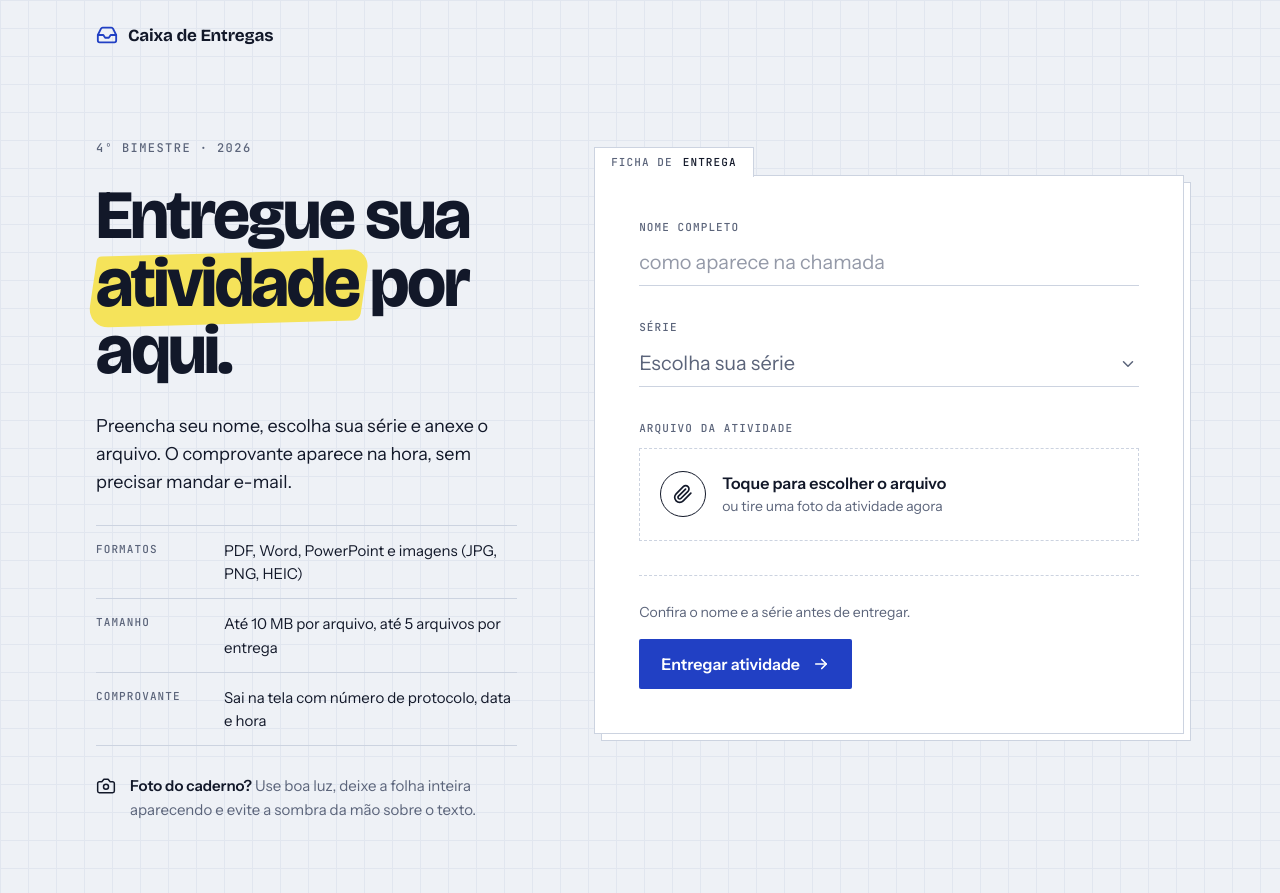
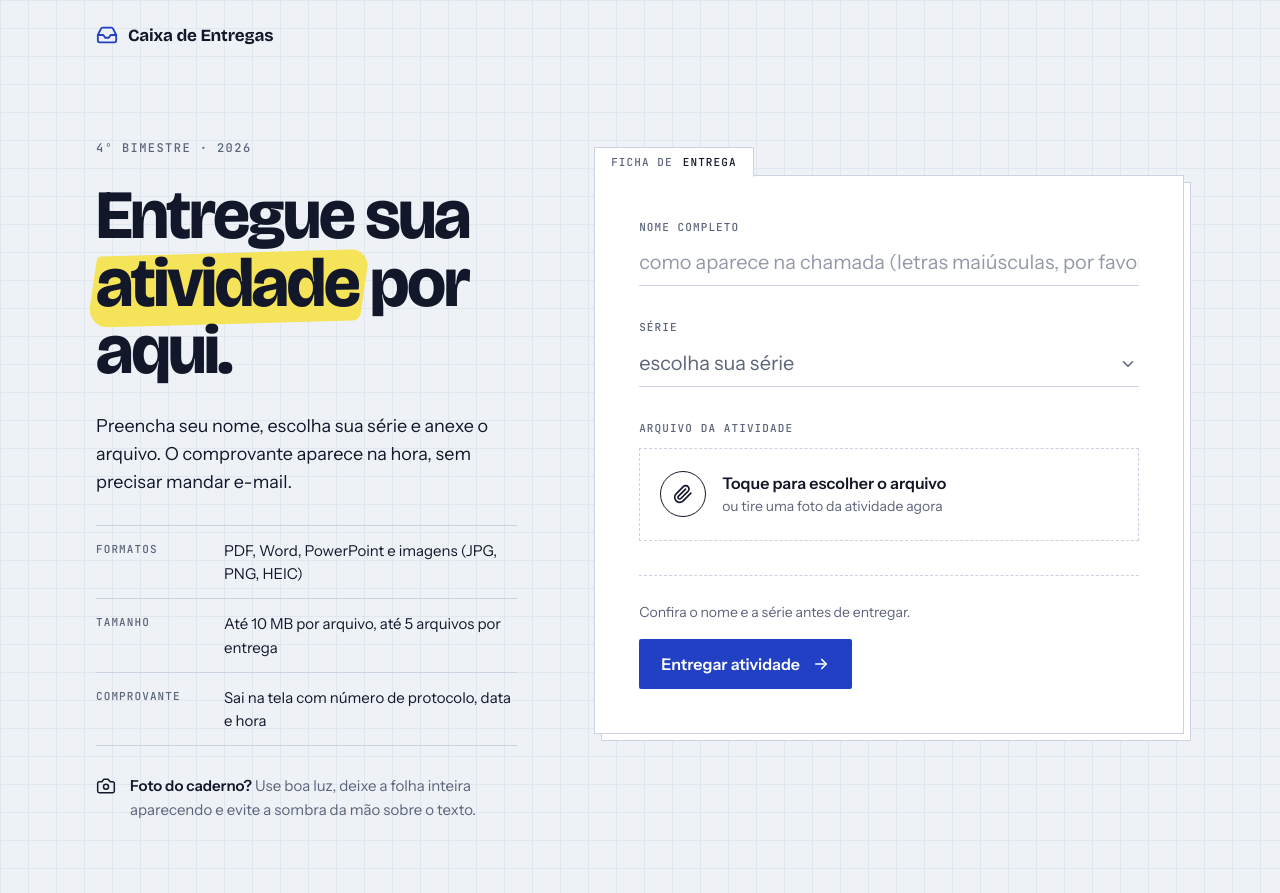
Before and after one commit to lucasaranha/caixa-de-entregas, a plain HTML site: page index.html in a window 1280 px wide. Drawn offline with nearby package versions, Linux system fonts and the light colour scheme.

Commit message:
updating name field

```diff
--- a/index.html
+++ b/index.html
@@ -298,7 +298,7 @@ h1 mark::before{
 
         <div class="field" data-field="nome">
           <label class="label" for="nome">Nome completo</label>
-          <input class="line" id="nome" name="nome" type="text" autocomplete="name" maxlength="80" placeholder="como aparece na chamada" aria-describedby="nome-erro">
+          <input class="line" id="nome" name="nome" type="text" autocomplete="name" maxlength="80" placeholder="como aparece na chamada (letras maiúsculas, por favor =D)" aria-describedby="nome-erro">
           <p class="error" id="nome-erro" aria-live="polite"></p>
         </div>
 
@@ -306,7 +306,7 @@ h1 mark::before{
           <label class="label" for="serie">Série</label>
           <div class="select">
             <select class="line" id="serie" name="serie" required aria-describedby="serie-erro">
-              <option value="" disabled selected>Escolha sua série</option>
+              <option value="" disabled selected>escolha sua série</option>
               <option value="1ano">1º ano</option>
               <option value="2ano">2º ano</option>
             </select>
```
